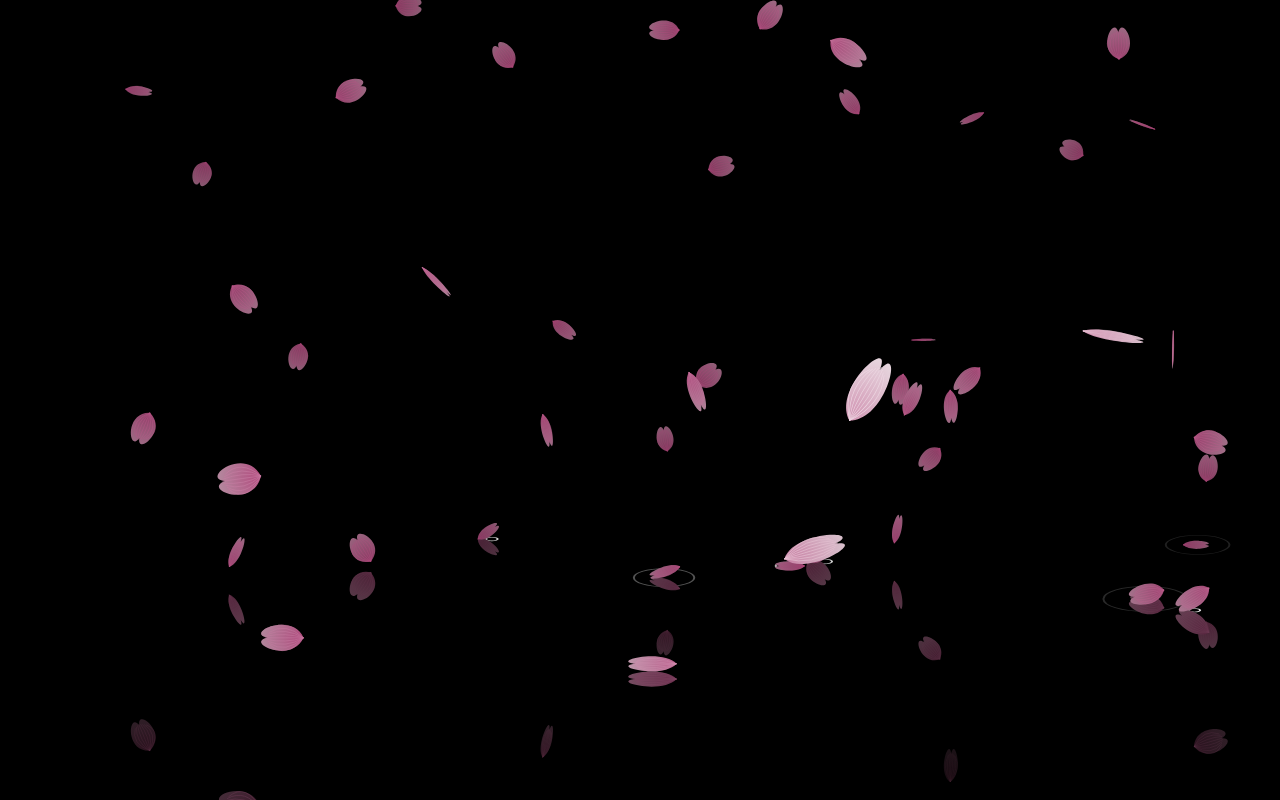
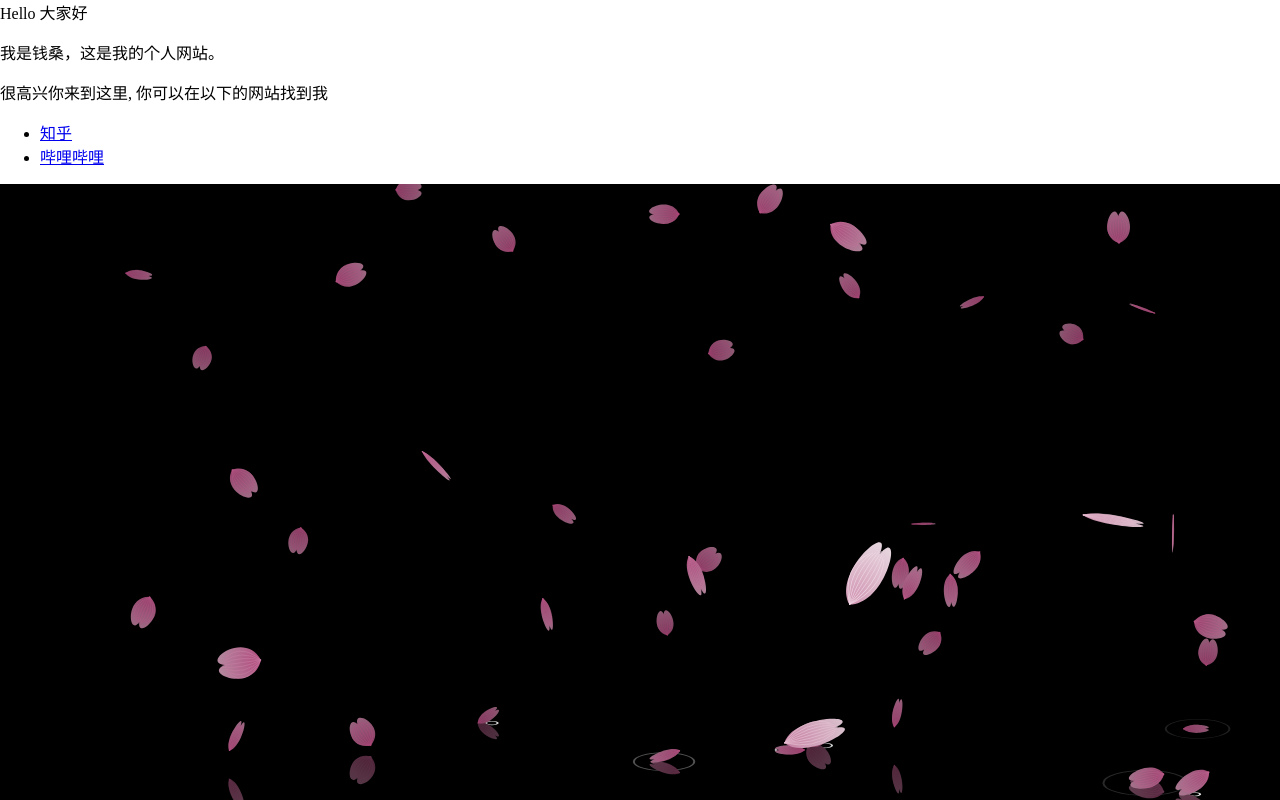
Before and after one commit to jie2002/jie2002.github.io, a plain HTML site: page index.html in a window 1280 px wide. Drawn offline with nearby package versions, Linux system fonts and the light colour scheme.

Commit message:
Update index.html

```diff
--- a/index.html
+++ b/index.html
@@ -1,3 +1,11 @@
+<p>Hello 大家好</p>
+<p>我是钱桑，这是我的个人网站。 </p>
+<p>很高兴你来到这里, 你可以在以下的网站找到我</p>
+
+<ul>
+  <li> <a href="https://www.zhihu.com/people/yu-sheng-shao-nian-26-4">知乎</a> </li>
+  <li> <a href="https://space.bilibili.com/518266188">哔哩哔哩</a> </li>
+</ul>
 <!DOCTYPE HTML PUBLIC "-//W3C//DTD HTML 4.0 Transitional//EN">
 <HTML>
  <HEAD>
```
